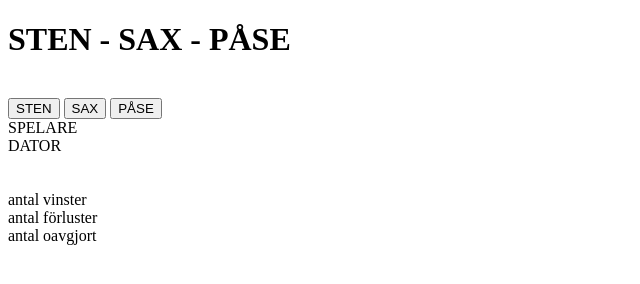
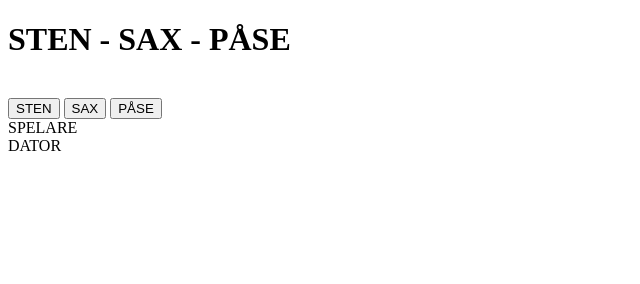
Before and after one commit to SofZde/A1, a website built with webpack: page RockPaperScissors/index.html in a window 1280 px wide. Shown: the whole page, without its empty margins (0-640 px from the left). Built offline with nearby package versions, Linux system fonts and the light colour scheme.

Commit message:
Update index.html

```diff
--- a/RockPaperScissors/index.html
+++ b/RockPaperScissors/index.html
@@ -37,9 +37,9 @@
 <br>
 <div id="resultatDisplay"></div>
 <br>
-<div id="resultatW"> antal vinster</div>
-<div id="resultatL">antal förluster</div>
-<div id="resultatD"> antal oavgjort</div>
+<div id="resultatW"> </div>
+<div id="resultatL"></div>
+<div id="resultatD"> </div>
 
   <script src="js/app.js"></script>
 
```
